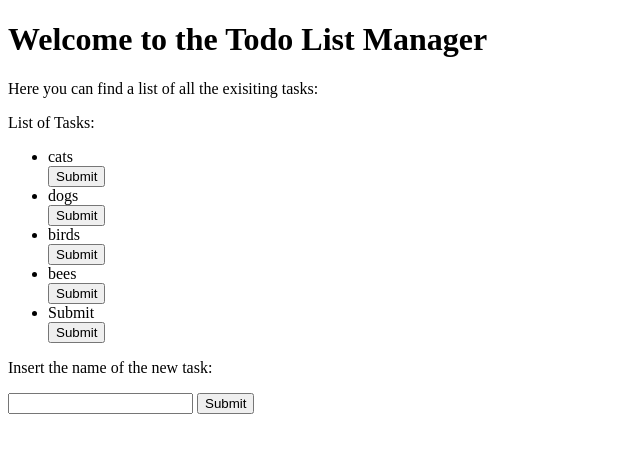
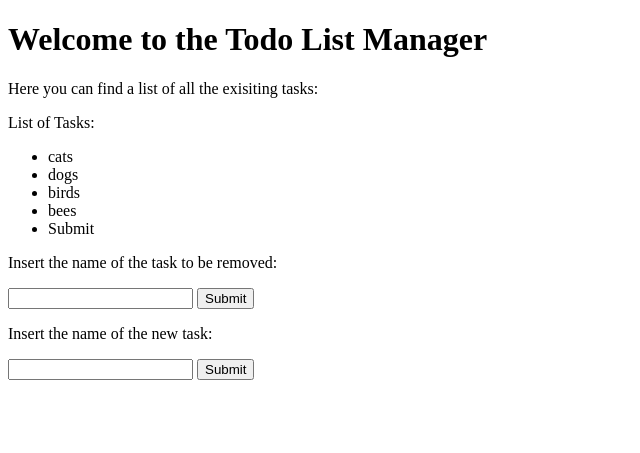
Before and after one commit to Yeshitha/AMI-Course-Material, a Flask app: page /index.html in a window 1280 px wide. Shown: the top 453 px of the page, without its empty margins (0-640 px from the left). Run offline with Flask 2, Linux system fonts and the light colour scheme.

Commit message:
Lab 5 complete

```diff
--- a/Lab5/app.py
+++ b/Lab5/app.py
@@ -28,10 +28,9 @@ def insert_task():
 @app.route('/delete_task.html', methods=['POST', 'GET'])
 def delete_task():
     if request.method == 'POST':
-        task = str(request.form['remove'])
+        task = str(request.form['Remove'])
         print(task)
-        #tasks.remove(task)
-        print(tasks)
+        tasks.remove(task)
         return render_template('delete_task.html', value=tasks)
     return render_template('index.html', value=tasks)
 
--- a/Lab5/templates/index.html
+++ b/Lab5/templates/index.html
@@ -15,11 +15,14 @@
         <li id="{{ i }}">
             {{ i }}
         </li>
-        <form method = "POST" action="delete_task.html">
-            <input type="submit" name="{{ i }}">
-        </form>
     {% endfor %}
 </ul>
+
+<p>Insert the name of the task to be removed:</p>
+<form method = "POST" action="delete_task.html">
+    <input type="text" name="Remove">
+    <input type="submit" name="Enter">
+</form>
 
 
 <p>Insert the name of the new task:</p>
```
